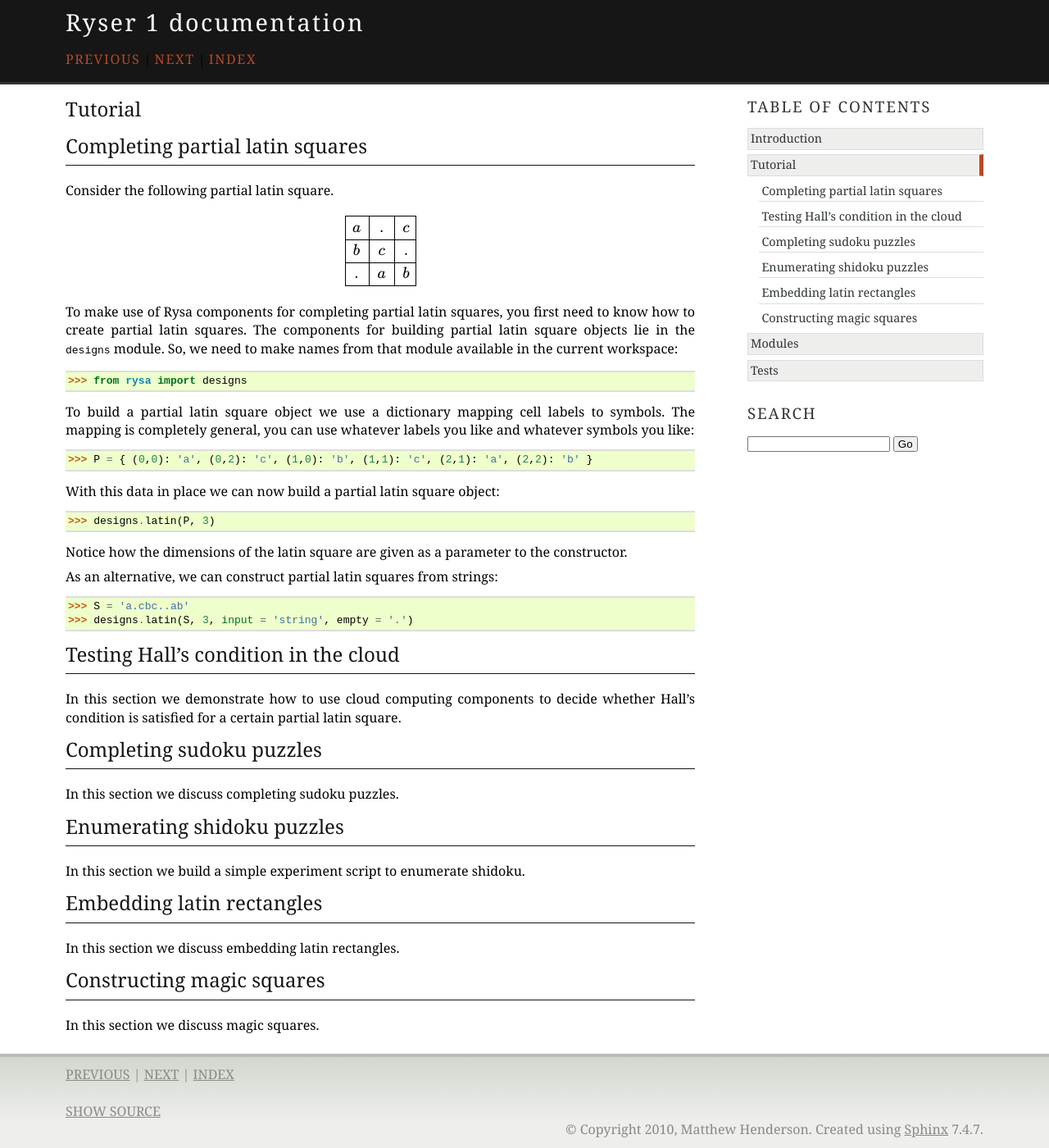
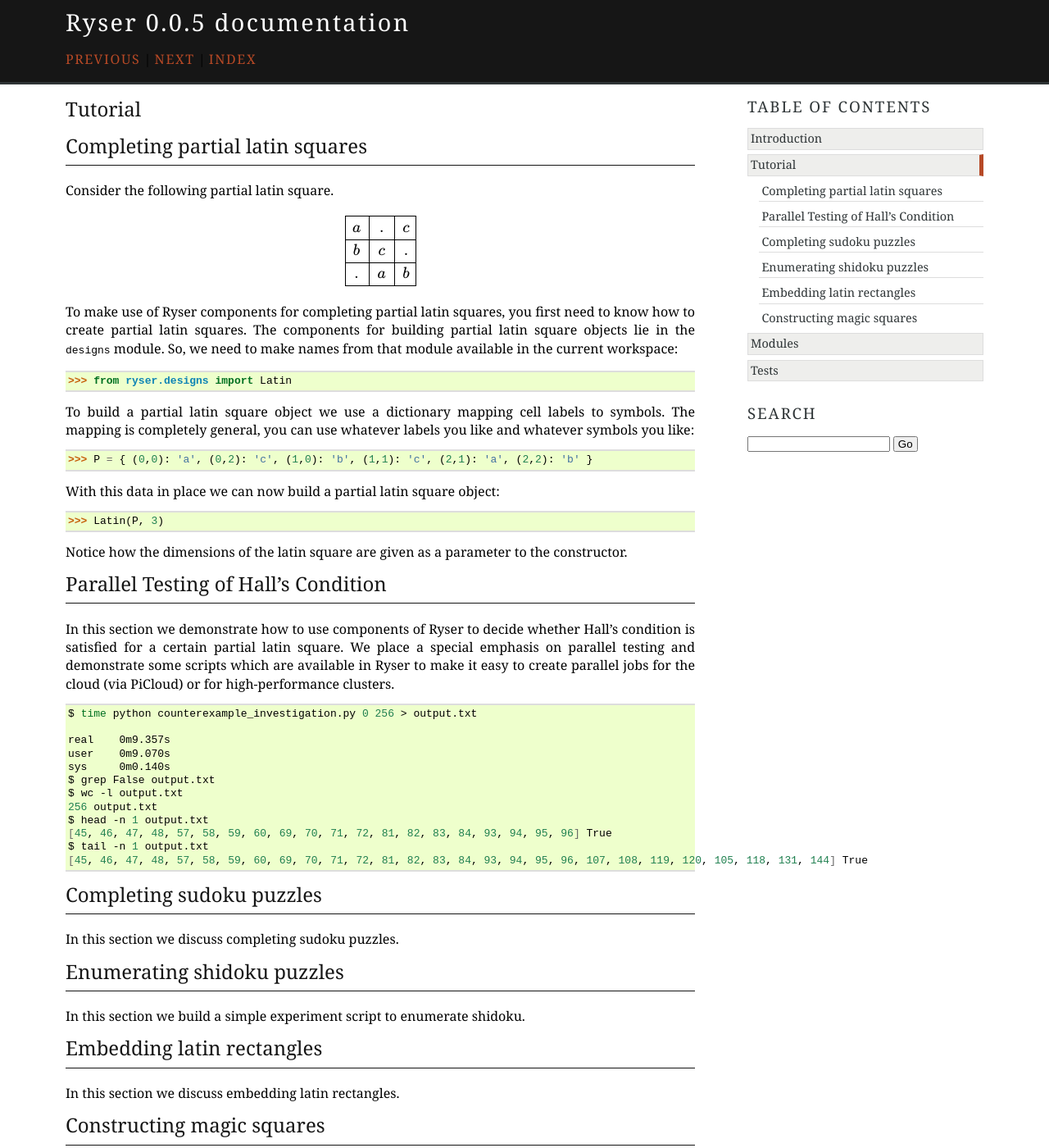
Before and after one commit to MHenderson/ryser, a Sphinx documentation site: the page built from doc/tutorial.rst, in a window 1280 px wide and 1400 px high. Shown: the whole window at 82% size. Built offline with Sphinx 7.4.7, drawn with Linux system fonts in a browser that asks for light colours; formulas are drawn with MathJax 3; some of the changed text lies outside the part shown.

Commit message:
Documentation updates.

```diff
--- a/doc/conf.py
+++ b/doc/conf.py
@@ -40,16 +40,16 @@
 
 # General information about the project.
 project = u'Ryser'
-copyright = u'2010, Matthew Henderson'
+copyright = u'2012, Matthew Henderson'
 
 # The version info for the project you're documenting, acts as replacement for
 # |version| and |release|, also used in various other places throughout the
 # built documents.
 #
 # The short X.Y version.
-version = '1'
+version = '0.0.5'
 # The full version, including alpha/beta/rc tags.
-release = '1'
+release = '0.0.5'
 
 # The language for content autogenerated by Sphinx. Refer to documentation
 # for a list of supported languages.
--- a/doc/tutorial.rst
+++ b/doc/tutorial.rst
@@ -1,10 +1,11 @@
-.. Matthew Henderson, 18 December 2010
+.. Created 18 December 2010. Last updated Wed Aug 22 11:32:06 BST 2012
 
+========
 Tutorial
 ========
 
 Completing partial latin squares
---------------------------------
+================================
 
 Consider the following partial latin square.
 
@@ -16,12 +17,12 @@
       \hline . & a & b \\ \hline
     \end{array}
 
-To make use of Rysa components for completing partial latin squares, you first
+To make use of Ryser components for completing partial latin squares, you first
 need to know how to create partial latin squares. The components for building
 partial latin square objects lie in the :py:mod:`designs` module. So, we need to
 make names from that module available in the current workspace::
 
-    >>> from rysa import designs
+    >>> from ryser.designs import Latin
 
 To build a partial latin square object we use a dictionary mapping cell labels
 to symbols. The mapping is completely general, you can use whatever labels you
@@ -31,38 +32,51 @@
 
 With this data in place we can now build a partial latin square object::
 
-    >>> designs.latin(P, 3)
+    >>> Latin(P, 3)
 
 Notice how the dimensions of the latin square are given as a parameter to the
 constructor.
 
-As an alternative, we can construct partial latin squares from strings::
+Parallel Testing of Hall's Condition
+====================================
 
-    >>> S = 'a.cbc..ab'
-    >>> designs.latin(S, 3, input = 'string', empty = '.')
+In this section we demonstrate how to use components of Ryser to decide
+whether Hall's condition is satisfied for a certain partial latin square.
+We place a special emphasis on parallel testing and demonstrate some scripts
+which are available in Ryser to make it easy to create parallel jobs for the
+cloud (via PiCloud) or for high-performance clusters.
 
-Testing Hall's condition in the cloud
--------------------------------------
+.. code-block:: bash
 
-In this section we demonstrate how to use cloud computing components to decide
-whether Hall's condition is satisfied for a certain partial latin square.
+    $ time python counterexample_investigation.py 0 256 > output.txt
+
+    real    0m9.357s
+    user    0m9.070s
+    sys     0m0.140s
+    $ grep False output.txt
+    $ wc -l output.txt
+    256 output.txt
+    $ head -n 1 output.txt
+    [45, 46, 47, 48, 57, 58, 59, 60, 69, 70, 71, 72, 81, 82, 83, 84, 93, 94, 95, 96] True
+    $ tail -n 1 output.txt
+    [45, 46, 47, 48, 57, 58, 59, 60, 69, 70, 71, 72, 81, 82, 83, 84, 93, 94, 95, 96, 107, 108, 119, 120, 105, 118, 131, 144] True
 
 Completing sudoku puzzles
--------------------------
+=========================
 
 In this section we discuss completing sudoku puzzles.
 
 Enumerating shidoku puzzles
----------------------------
+===========================
 
 In this section we build a simple experiment script to enumerate shidoku.
 
 Embedding latin rectangles
---------------------------
+==========================
 
 In this section we discuss embedding latin rectangles.
 
 Constructing magic squares
---------------------------
+==========================
 
 In this section we discuss magic squares.
```
